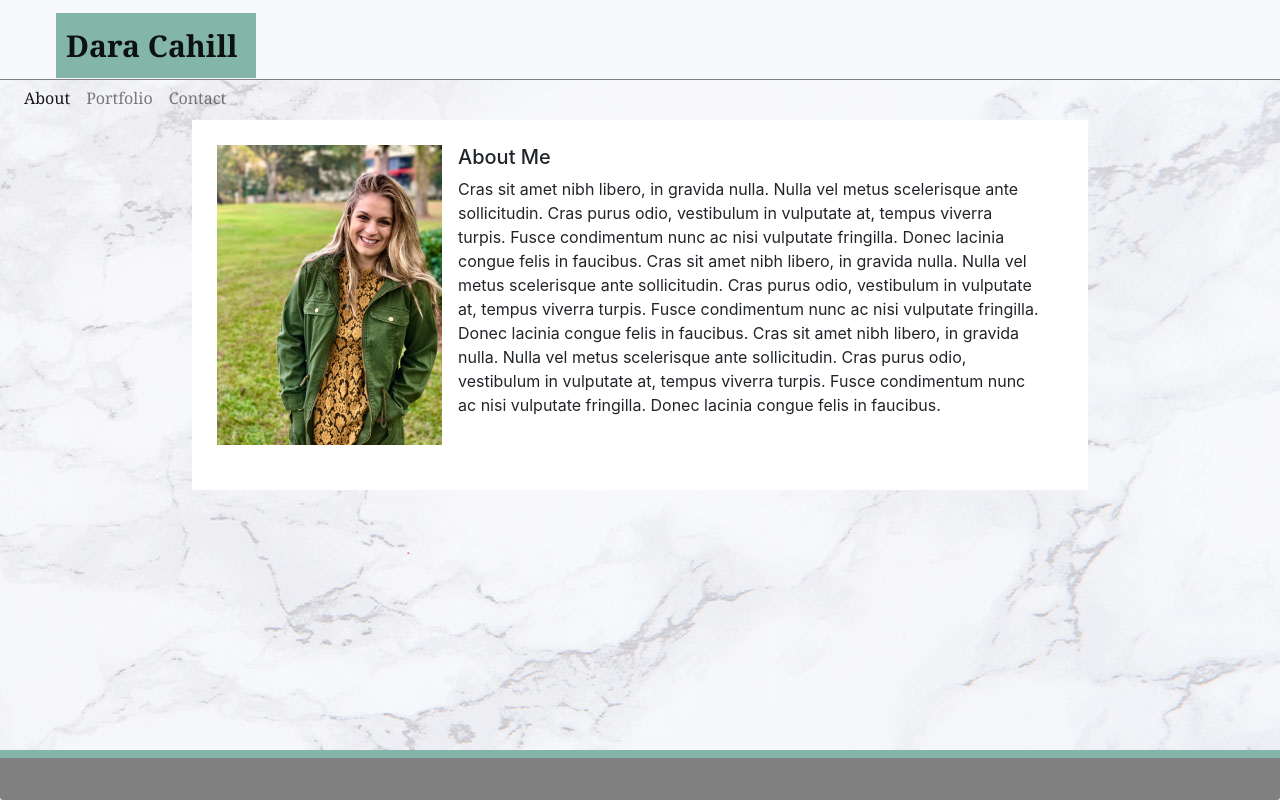
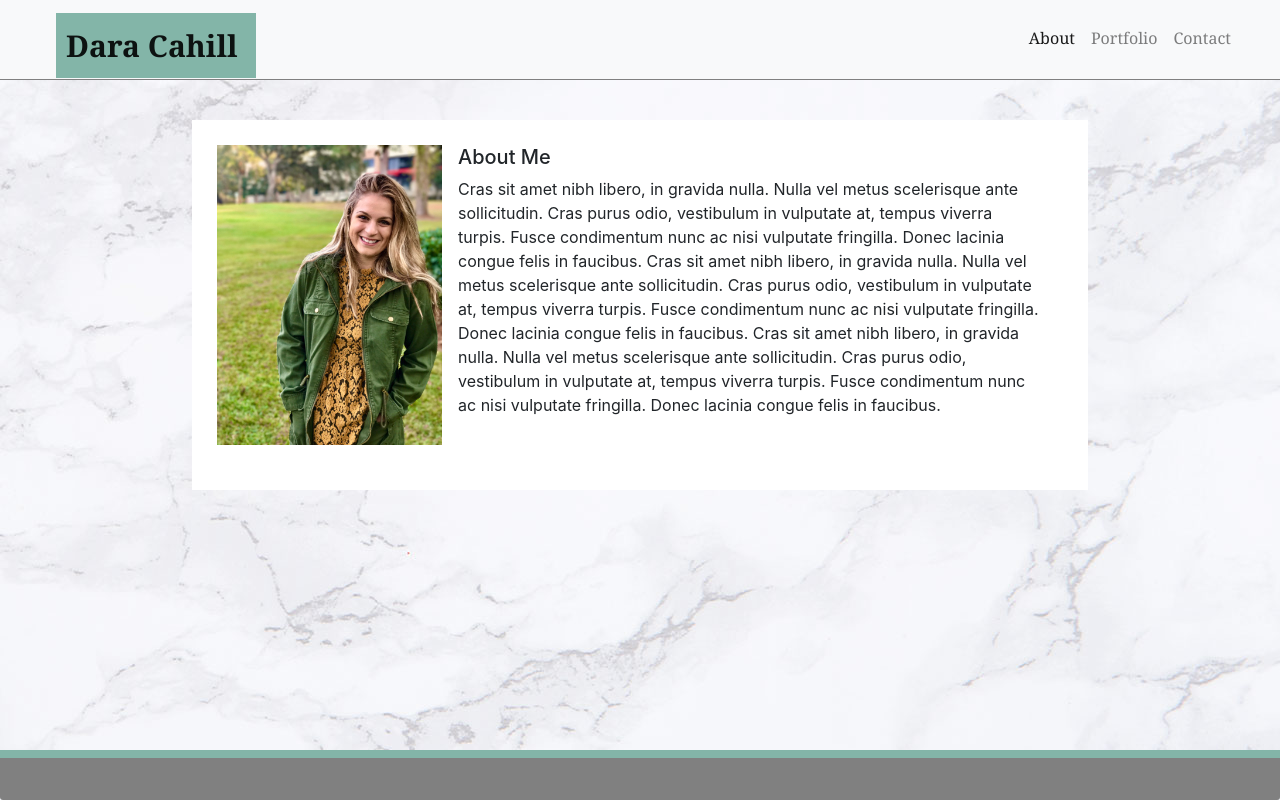
Before and after one commit to dara-cahill/Bootstrap-Portfolio, a plain HTML site: page index.html in a window 1280 px wide. Drawn offline with nearby package versions, Linux system fonts and the light colour scheme.

Commit message:
Indevidual nav links in position

```diff
--- a/index.html
+++ b/index.html
@@ -17,7 +17,7 @@
           <span class="navbar-toggler-icon"></span>
         </button>
 
-        <div class="collapse navbar-collapse" id="navbarSupportedContent">
+        <div class="collapse navbar-collapse link" id="navbarSupportedContent">
           <ul class="navbar-nav mr-auto">
             <li class="nav-item active">
               <a class="nav-link" href="index.html">About <span class="sr-only">(current)</span></a>
--- a/style.css
+++ b/style.css
@@ -32,11 +32,14 @@ body {
     margin-bottom: 150px;
     background-color: white;
     padding: 25px;
-    /* position: relative; */
-    /* margin-left: auto;
-    margin-right: auto; */
 }
 
+.link {
+    padding: 5px;
+    margin-top: 5px;
+    margin-right: 20px;
+    float: right;
+}
 
 
 #image {
```
